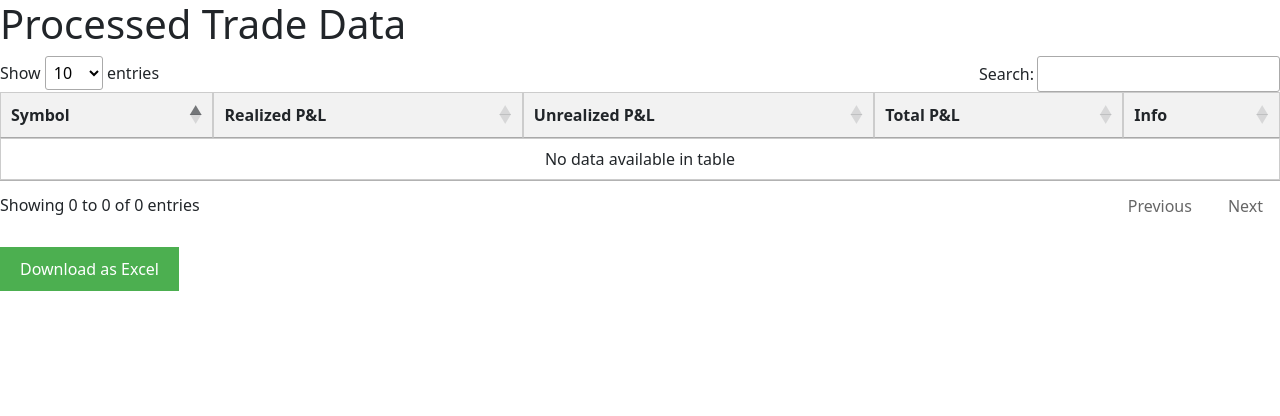
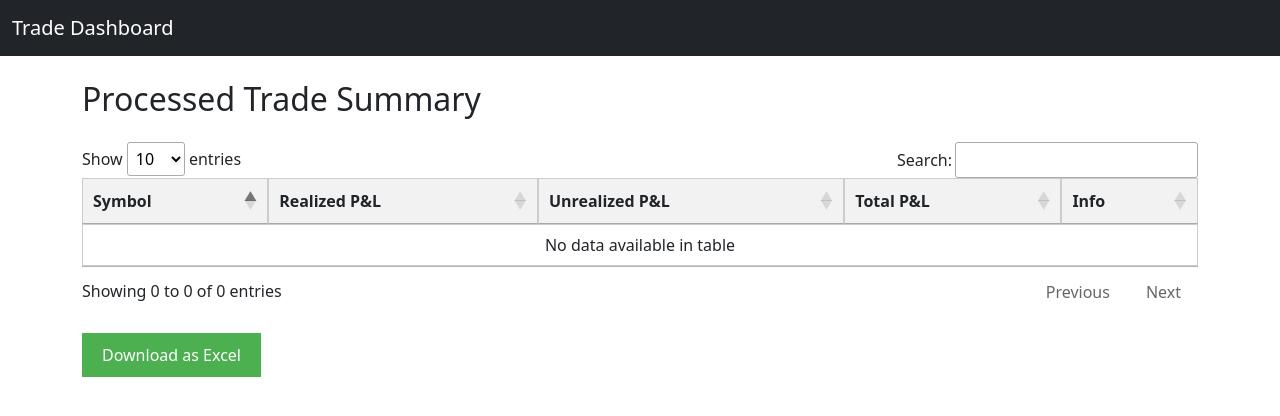
Before and after one commit to Mohnish028/trade_data_proceessing, a Flask app: template templates/display.html in a window 1280 px wide. Shown: the top 416 px of the page. Run offline with Flask 3, Linux system fonts and the light colour scheme; the template is opened without the code that fills it, so the values that code supplies are empty; some libraries are stand-ins or nearby versions.

Commit message:
Added Bootstrap container and navbar to improve layout

```diff
--- a/templates/display.html
+++ b/templates/display.html
@@ -30,7 +30,14 @@
     <script src="https://cdn.datatables.net/1.13.6/js/jquery.dataTables.min.js"></script>
 </head>
 <body>
-    <h1>Processed Trade Data</h1>
+    <nav class="navbar navbar-dark bg-dark mb-4">
+      <div class="container-fluid">
+        <a class="navbar-brand" href="#">Trade Dashboard</a>
+      </div>
+    </nav>
+
+    <div class="container mt-4">
+      <h2 class="mb-4">Processed Trade Summary</h2>
 
     <table id="trade-table" class="data table table-bordered">
         <thead>
```
